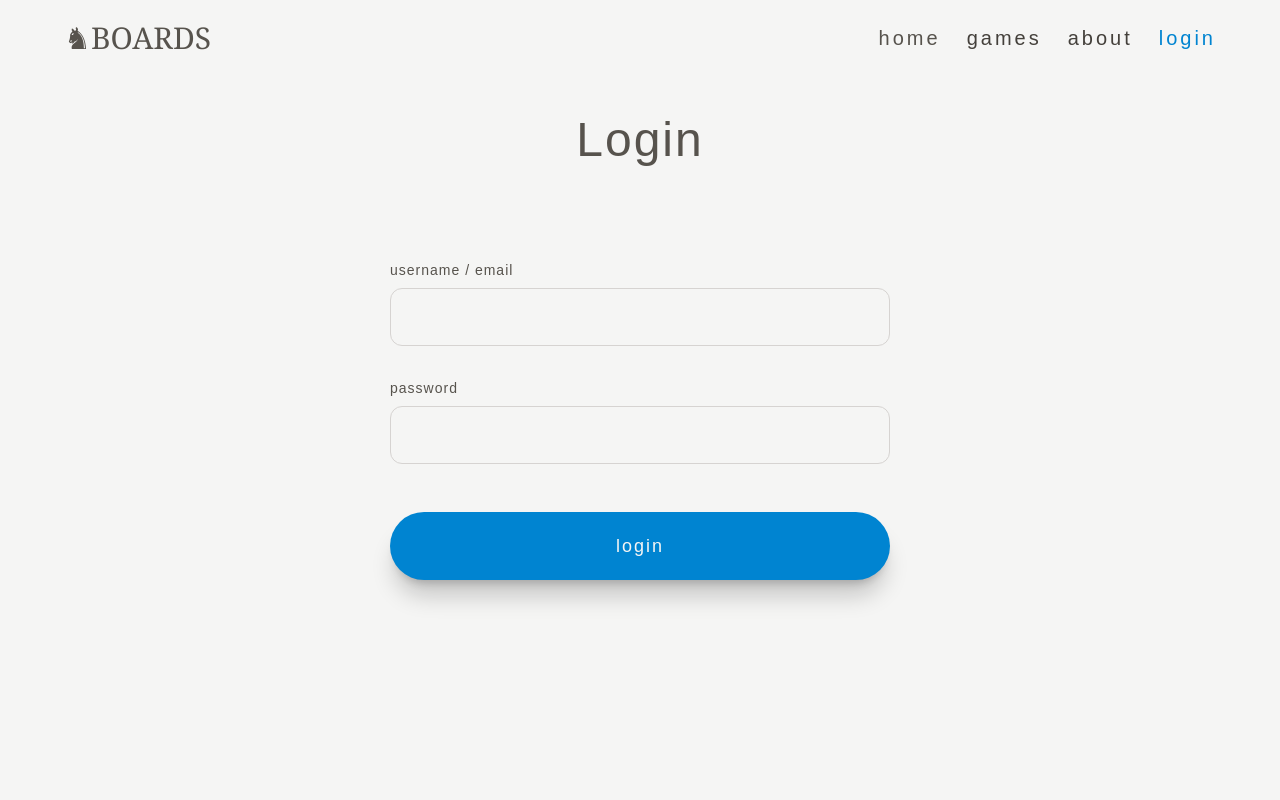
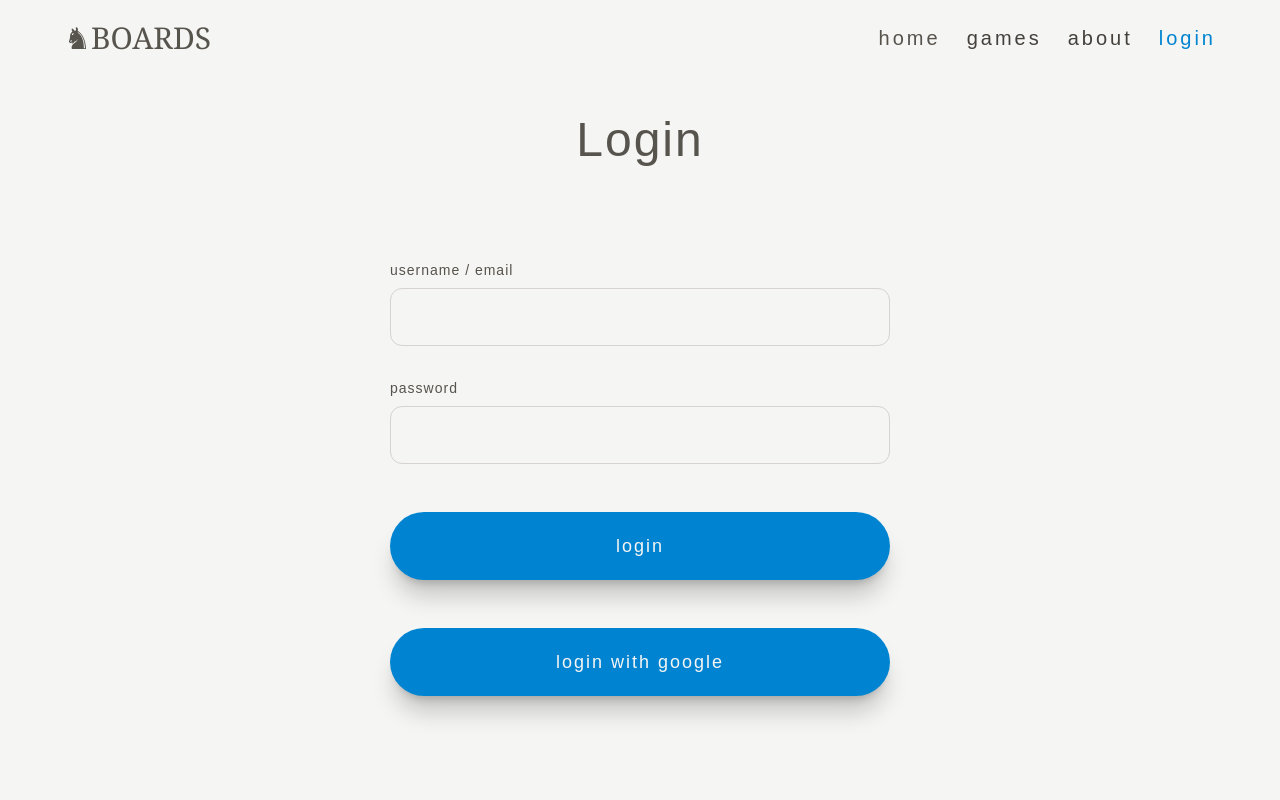
Before and after one commit to delgadociteriowa/boards-mint, a Next.js app: page /login in a window 1280 px wide. Shown: the top 800 px of the page. Built offline with nearby package versions, Linux system fonts and the light colour scheme; no server answers.

Commit message:
feat: base login with google done. Local.

```diff
--- a/src/app/login/page.tsx
+++ b/src/app/login/page.tsx
@@ -86,6 +86,18 @@ const Login = () => {
             >
               {loading ? "loading..." : "login"}
             </button>
+            <button
+              type="button"
+              onClick={() => signIn("google", { callbackUrl: "/account" })}
+              disabled={loading}
+              className={`py-5 rounded-full text-center text-stone-100 text-lg tracking-[2px] mt-4 shadow-xl/20
+                ${loading
+                  ? "bg-stone-400 cursor-not-allowed"
+                  : "bg-sky-600 hover:bg-sky-500 cursor-pointer"}
+              `}
+            >
+              {loading ? "loading..." : "login with google"}
+            </button>
           </form>
         </section>
       </main>
--- a/src/types/next-auth.d.ts
+++ b/src/types/next-auth.d.ts
@@ -10,7 +10,7 @@ declare module "next-auth" {
     user: {
       id: string;
       username: string;
-      email: string;
+      email: string | null;
       firstname: string;
       lastname: string;
     };
@@ -21,5 +21,6 @@ declare module "next-auth/jwt" {
   interface JWT {
     id: string;
     username: string;
+    email?: string | null;
   }
 }
--- a/src/utils/authOptions.ts
+++ b/src/utils/authOptions.ts
@@ -62,31 +62,48 @@ export const authOptions: NextAuthOptions = {
   },
 
   callbacks: {
-    async jwt({ token, user }) {
-      if (user) {
+    async jwt({ token, user, account }) {
+      if (user && account?.provider === "credentials") {
         token.id = user.id;
         token.username = user.username;
         token.email = user.email;
+        return token;
       }
-      return token;
+
+      if (account?.provider === "google") {
+        await connectDB();
+        const dbUser = await User.findOne({ email: token.email });
+        if (dbUser) {
+          token.id = dbUser._id.toString();
+          token.username = dbUser.username;
+          token.email = dbUser.email;
+        }
+      }
+
+      return token
     },
 
-    // async signIn({ profile, user }) {
-    //   if (!profile) return false;
+    async signIn({ user, profile, account }) {
+      if (account?.provider !== "google") {
+        return true;
+      }
 
-    //   await connectDB();
-    //   const userExist = await User.findOne({ email: profile.email })
-    //   if (!userExist) {
-    //     const username = profile?.name?.slice(0,20);
+      if (!profile?.email) return false;
 
-    //     await User.create({
-    //       email: profile.email,
-    //       username,
-    //       image: user.image
-    //     });
-    //   }
-    //   return true
-    // },
+      await connectDB();
+      const userExist = await User.findOne({ email: profile.email })
+      if (!userExist) {
+        const username =
+          profile.name?.replace(/\s+/g, "").toLowerCase().slice(0, 20) ??
+          profile.email.split("@")[0];
+
+        await User.create({
+          email: profile.email,
+          username,
+        });
+      }
+      return true
+    },
 
     async session({ session, token }) {
       await connectDB();
```
